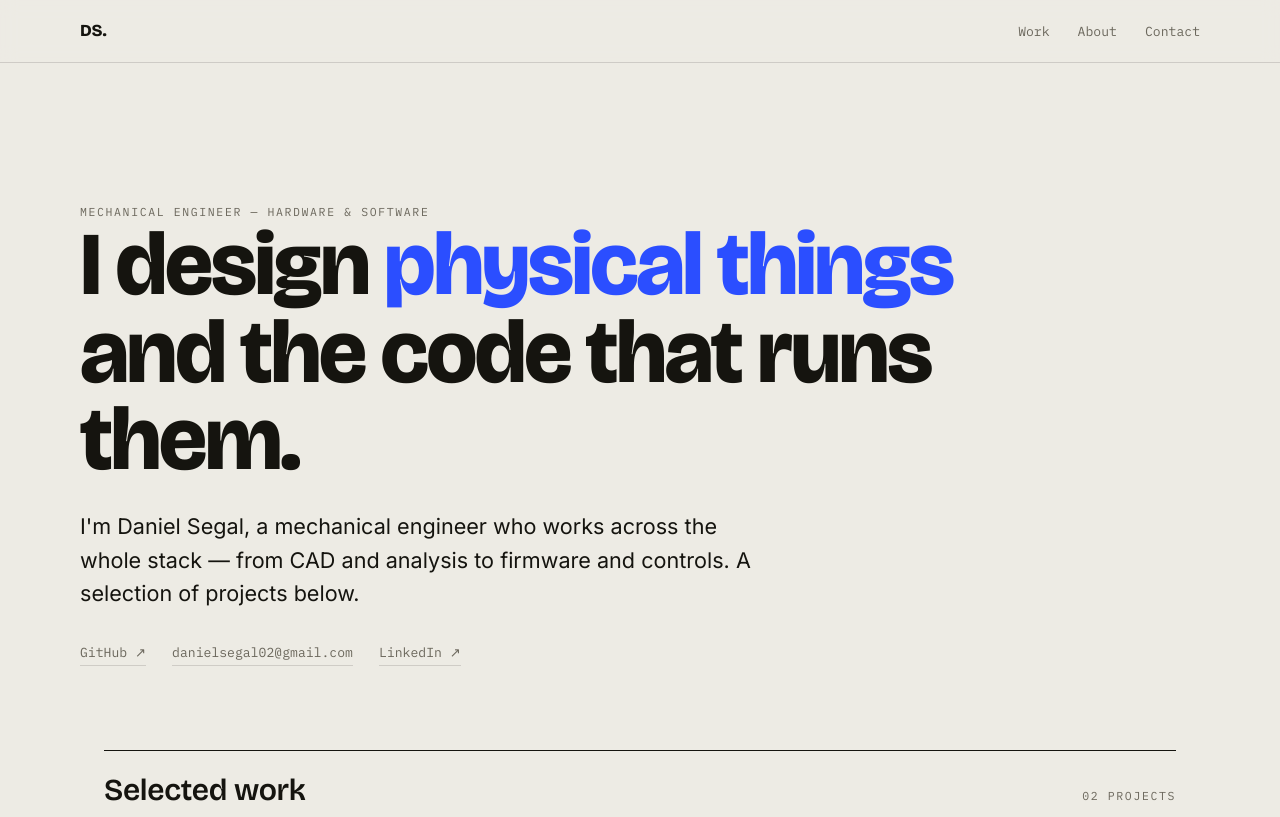
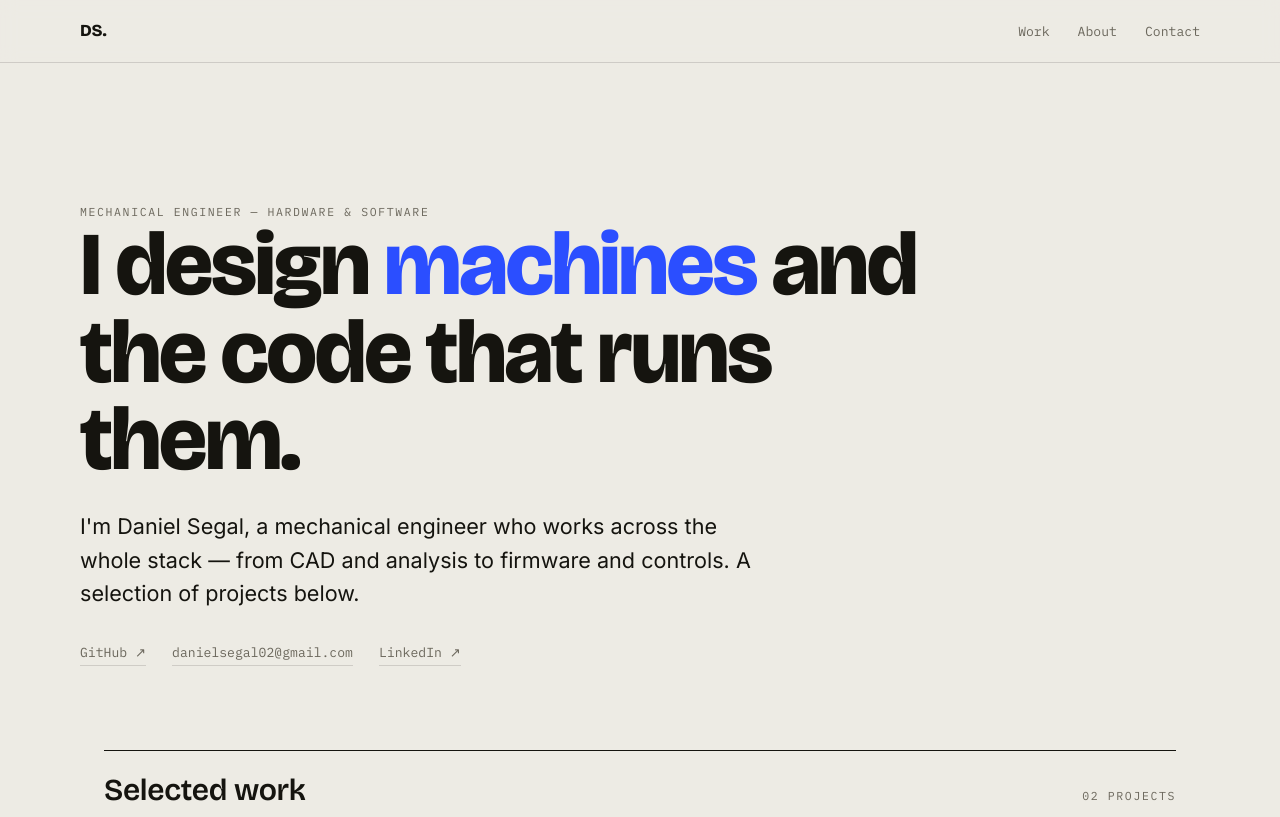
Before and after one commit to danielsegal02/danielsegal02.github.io, a plain HTML site: page index.html in a window 1280 px wide. Shown: the top 817 px of the page. Drawn offline with nearby package versions, Linux system fonts and the light colour scheme.

Commit message:
edited phrasing

```diff
--- a/index.html
+++ b/index.html
@@ -242,7 +242,7 @@ const PROJECTS = [
   <!-- HERO — EDIT ME: your name, one-line pitch, links -->
   <section class="hero wrap">
     <p class="eyebrow reveal">Mechanical Engineer — Hardware &amp; Software</p>
-    <h1 class="reveal">I design <span class="accent">physical things</span> and the code that runs them.</h1>
+    <h1 class="reveal">I design <span class="accent">machines</span> and the code that runs them.</h1>
     <p class="lede reveal">
       I'm Daniel Segal, a mechanical engineer who works across the whole stack —
       from CAD and analysis to firmware and controls. A selection of projects below.
```
